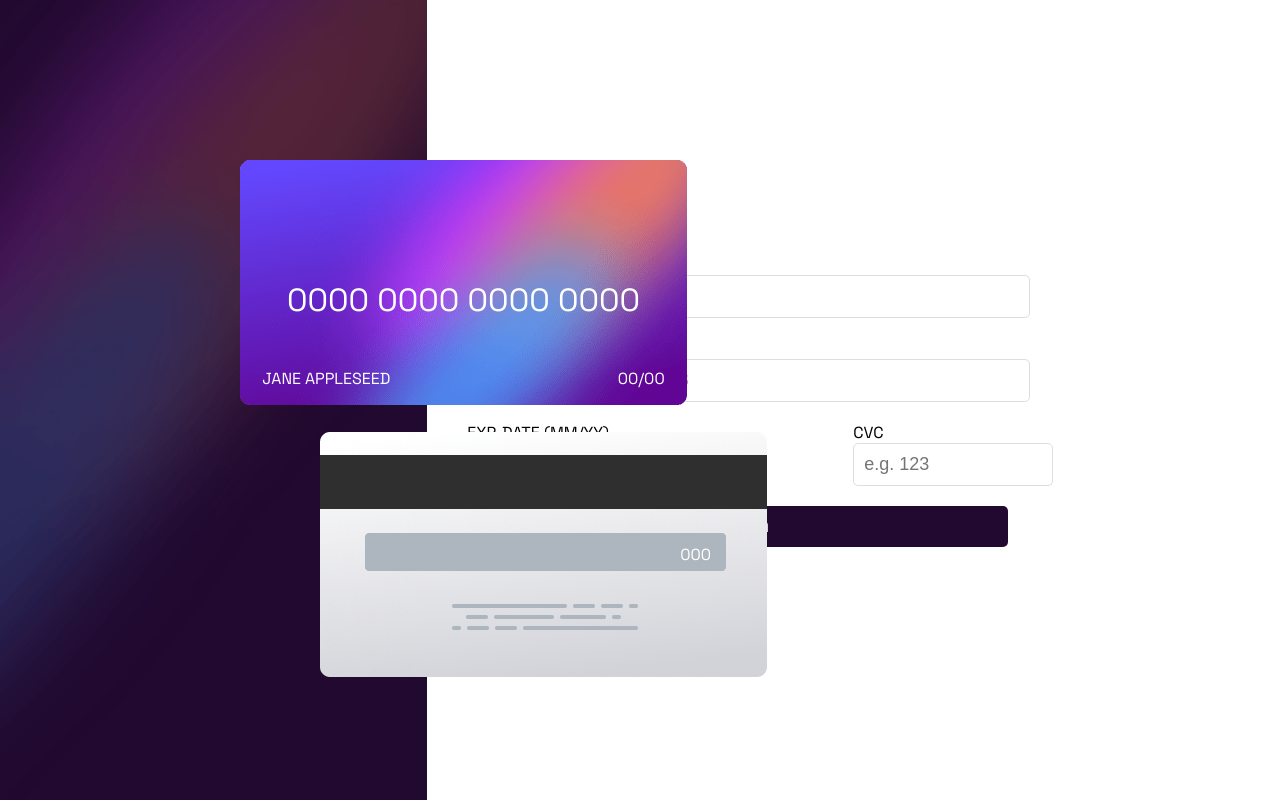
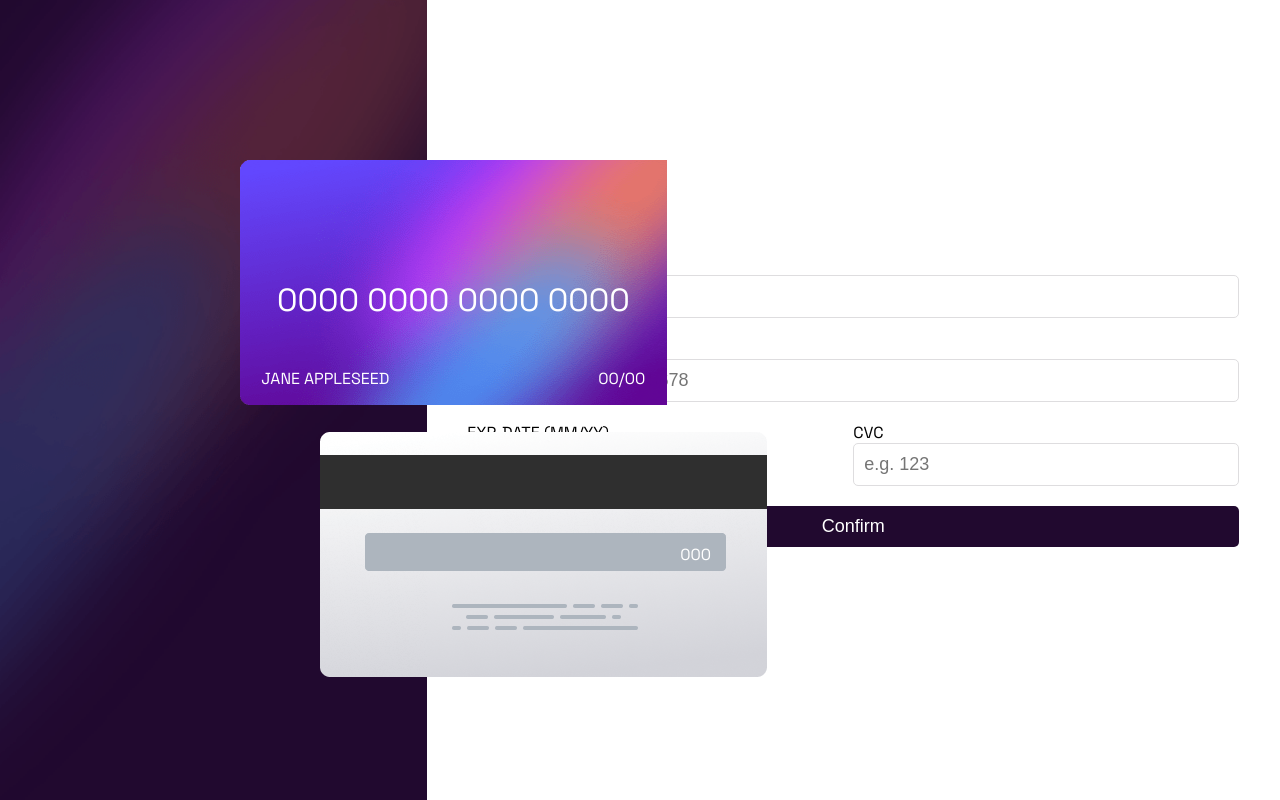
Before and after one commit to NotUndefind/cardPayment, a website: page index.html in a window 1280 px wide. Drawn offline with Linux system fonts and the light colour scheme.

Commit message:
Automatic update

```diff
--- a/assets/scss/main.scss
+++ b/assets/scss/main.scss
@@ -21,8 +21,10 @@ body{
 
 .container .leftSide .frontCard{
     position: absolute;
-    min-width: 447px;
-    min-height: 245px;
+    width: 100%;
+    height: 100%;
+    max-width: 447px;
+    max-height: 245px;
     background-image: url(/images/bg-card-front.png);
     top: 10rem;
     left: 15rem;
@@ -96,10 +98,11 @@ p{
     gap: 10px;
 }
 
-.container .rightSide form .codecvc{
+.container .rightSide form .lastInfo .codecvc{
     display: flex;
     flex-direction: column;
-    max-width: fit-content;
+    width: 100%;
+
 }
 
 .container .rightSide form input{
@@ -107,7 +110,7 @@ p{
     font-size: large;
     border-radius: 5px;
     border: solid 1px hsl(270, 3%, 87%);
-    max-width: 70%;
+    max-width: 100%;
 }
 
 .container .rightSide form .submit{
```
Also changed, not shown: index.html (+0 -28 lines), assets/css/style.css, 2 other files.
